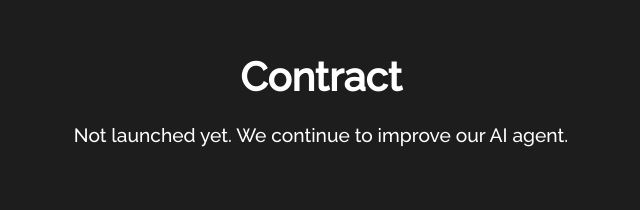
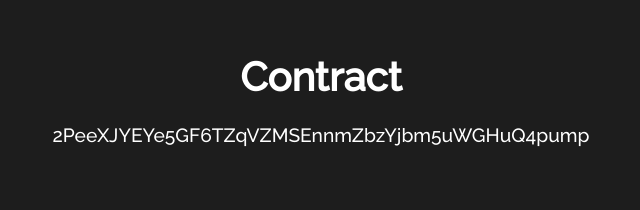
Before and after one commit to COSMOAIAGENT/cosmobot, a plain HTML site: page index.html in a window 1280 px wide. Shown: the part 880-1090 px from the top of the page, without its empty margins (319-959 px from the left). Drawn offline with nearby package versions, Linux system fonts and the light colour scheme; animation ran at ten frames a second.

Commit message:
Update index.html

```diff
--- a/index.html
+++ b/index.html
@@ -285,7 +285,7 @@
 
     <section id="Contract">
         <h2>Contract</h2>
-        <p>Not launched yet. We continue to improve our AI agent.</p>
+        <p> 2PeeXJYEYe5GF6TZqVZMSEnnmZbzYjbm5uWGHuQ4pump </p>
     </section>
 
     <section id="cosmobot">
```
